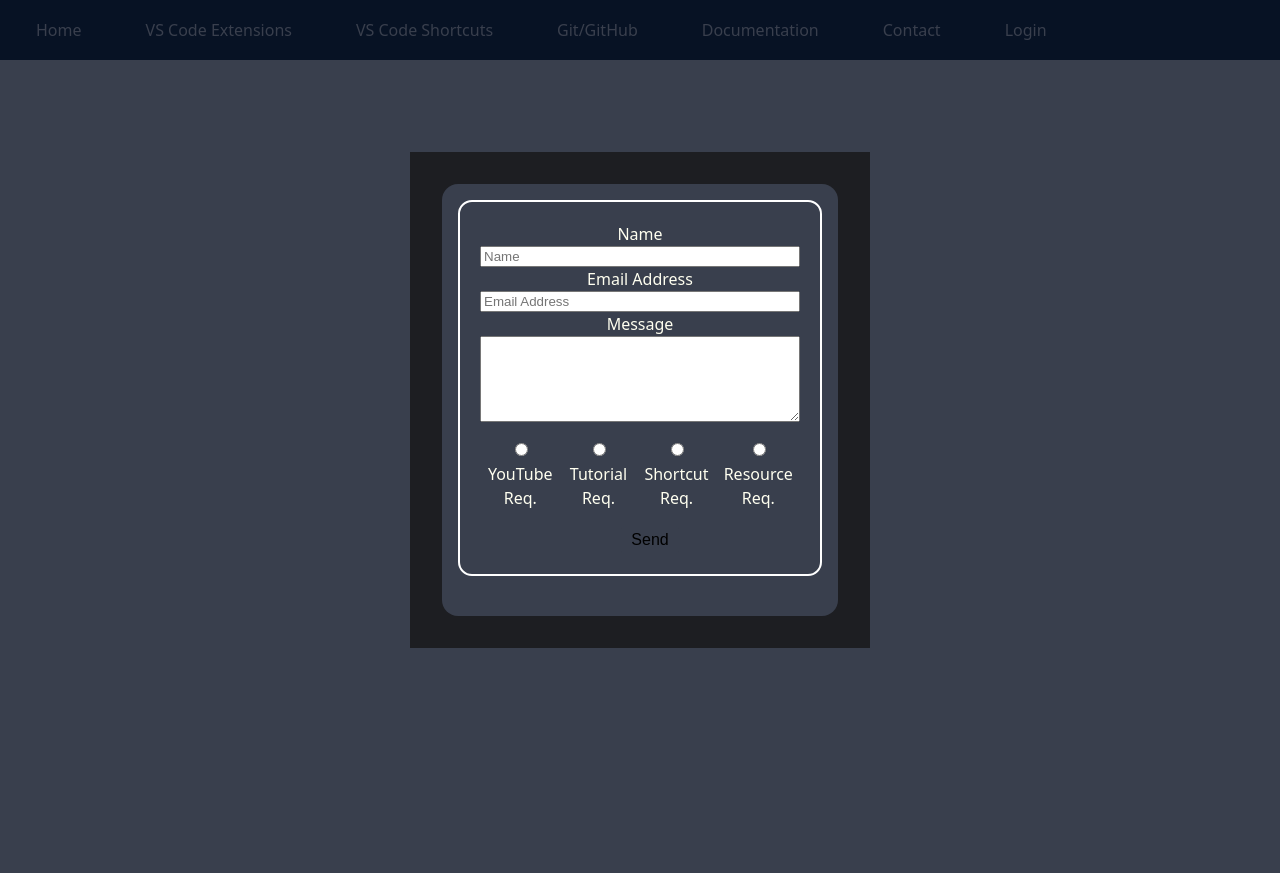
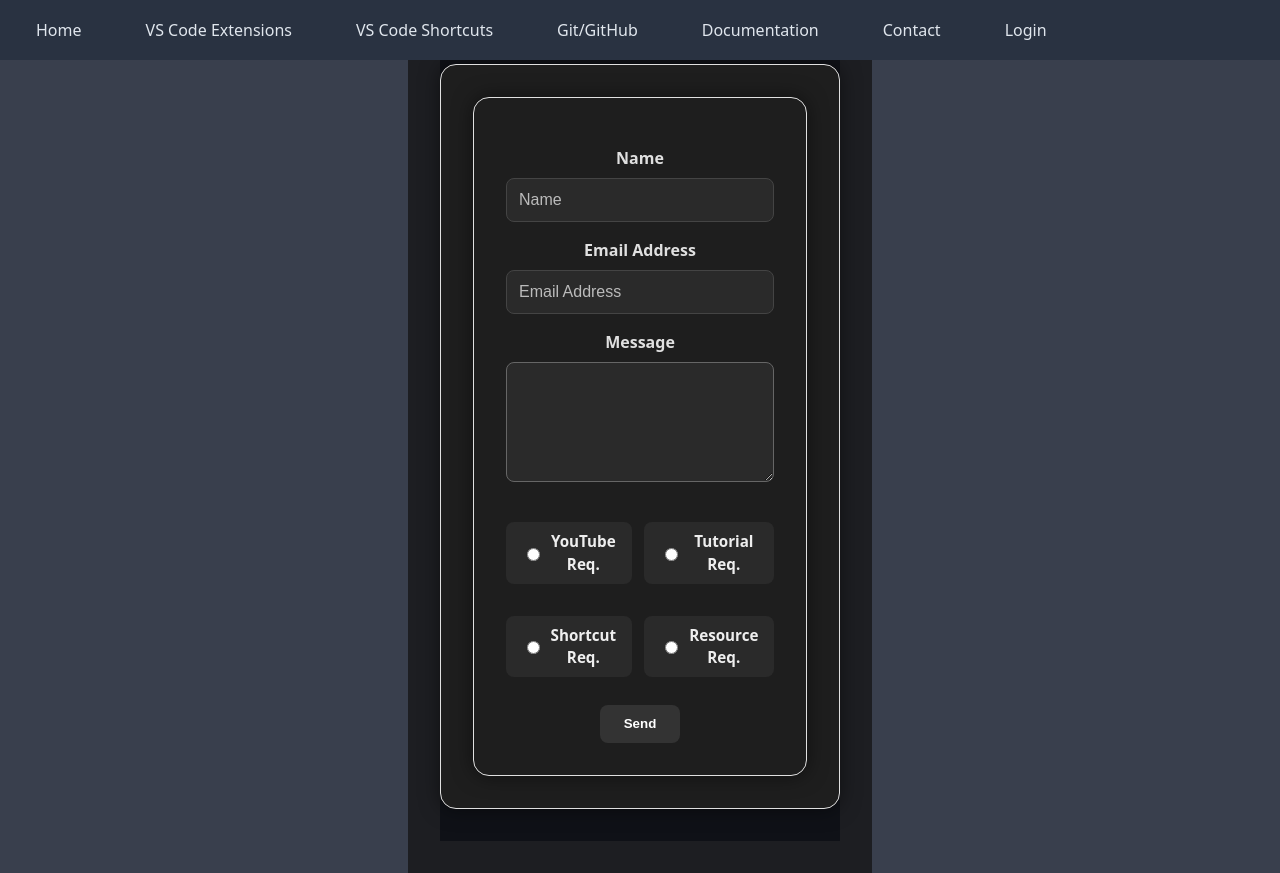
Before and after one commit to eshankman/FTRI54Resources, a React (Vite) app in the folder client/: page /contact in a window 1280 px wide. Before the commit the page ends 800 px from the top, so only its background shows below. Built offline with nearby package versions, Linux system fonts and the light colour scheme.

Commit message:
updated css styling

```diff
--- a/client/src/components/contact/Contact.jsx
+++ b/client/src/components/contact/Contact.jsx
@@ -37,26 +37,32 @@ export default function Contact() {
       {/*prettier-ignore */}
       <form onSubmit={handleSubmit}>
         <div className={styles.formInfo}>
-          <label>Name</label>
-          <input id="name" name="name" placeholder="Name" required />
+        <label>Name</label>
+        <input id="name" name="name" type="text" placeholder="Name" required />
 
-          <label>Email Address</label>
-          <input id="email" name="email" placeholder="Email Address" type="email" required />
+
+        <label>Email Address</label>
+        <input id="email" name="email" placeholder="Email Address" type="email" required />
+
 
           <label>Message</label>
           <textarea className={styles.message} name="message" required></textarea>
 
          <div className={styles.radiobtn}>
-           <label><input type="radio" name="contentRec" value="YouTube" /> YouTube Req.</label>
-           <label><input type="radio" name="contentRec" value="Tutorial" /> Tutorial Req.</label>
-           <label><input type="radio" name="contentRec" value="Shortcut" /> Shortcut Req.</label>
-          <label><input type="radio" name="contentRec" value="Resource" /> Resource Req.</label>
+         <div className={styles.radioGroup}>
+          <label><input type="radio" name="content-rec" /> YouTube Req.</label>
+          <label><input type="radio" name="content-rec" /> Tutorial Req.</label>
+          <label><input type="radio" name="content-rec" /> Shortcut Req.</label>
+          <label><input type="radio" name="content-rec" /> Resource Req.</label>
         </div>
+
+
 
         <div className="btnContainer">
         <button className={styles.btn} type="submit">Send</button>
         </div>
         </div>
+      </div>
       </form>
     </div>
   );
--- a/client/src/components/contact/contact.module.css
+++ b/client/src/components/contact/contact.module.css
@@ -1,57 +1,101 @@
-:root {
-  border-radius: 14px;
+* {
+  box-sizing: border-box;
+}
+
+.formTemplate {
+  display: flex;
+  justify-content: center;
+  align-items: center;
+  padding: 2rem 0;
+  background-color: #0f1117;
+  min-height: 100vh;
 }
 
 .formInfo {
-  display: flex;
-  flex-direction: column;
-  border: 2px solid white;
-  width: 25vw;
-  padding: 20px 20px;
-  border-radius: 14px;
+  background-color: #1e1e1e;
+  padding: 2rem;
+  border-radius: 1rem;
+  box-shadow: 0 0 20px rgba(0, 0, 0, 0.5);
+  color: #ffffff;
+  width: 100%;
+  max-width: 600px;
+  border: 1px solid #e0e0e0;
+}
+
+.formInfo label {
+  display: block;
+  color: #e0e0e0;
+  font-weight: bold;
+  margin-top: 1rem;
+  margin-bottom: 0.25rem;
+}
+
+input[type='text'],
+input[type='email'],
+textarea {
+  width: 100%;
+  display: block;
+  padding: 0.75rem;
+  margin: 0.5rem 0 1rem;
+  border-radius: 0.5rem;
+  border: 1px solid #444;
+  background-color: #2a2a2a;
+  color: #fff;
+  font-size: 1rem;
+}
+
+input::placeholder,
+textarea::placeholder {
+  color: #bbb;
+}
+
+textarea {
+  min-height: 120px;
+  resize: vertical;
+  border: 1px solid #666;
+}
+
+.radiobtn {
+  margin-top: 1.5rem;
+}
+
+.radioGroup {
+  display: grid;
+  grid-template-columns: repeat(2, 1fr);
+  gap: 0.75rem;
+  justify-content: center;
   margin-bottom: 1.5rem;
 }
 
-.message {
-  height: 5rem;
-  resize: vertical;
-  white-space: pre-wrap;
-  overflow-wrap: normal;
+.radioGroup label {
+  display: flex;
+  align-items: center;
+  gap: 0.5rem;
+  font-size: 0.95rem;
+  background-color: #2a2a2a;
+  padding: 0.5rem 1rem;
+  border-radius: 0.5rem;
+  color: #eee;
+  cursor: pointer;
+}
+
+.btnContainer {
+  display: flex;
   justify-content: center;
 }
 
 .btn {
-  display: inline-block;
-  flex-direction: column;
-  background-color: #393f4d;
-  color: black;
-  padding: 5px 10px;
-  font-size: 1rem;
+  background-color: #333;
+  color: #fff;
+  padding: 0.7rem 1.5rem;
   border: none;
-  border-radius: 3px;
+  border-radius: 0.5rem;
   cursor: pointer;
-  margin-left: 20px;
-  margin-top: 1rem;
+  font-weight: bold;
+  transition: background 0.2s ease;
 }
+
 .btn:hover {
   background-color: #feda6a;
-  color: black;
+  color: #000;
 }
-
-.btnContainer {
-  display: flex;
-  justify-content: flex-end;
-}
-.radiobtn {
-  margin-top: 1rem;
-  display: flex;
-}
-
-.formTemplate {
-  display: flex;
-  flex-direction: column;
-  background-color: #393f4d;
-  padding: 1rem;
-  border-radius: 16px;
-  width: fit-content;
-}
--- a/client/src/components/login/login.jsx
+++ b/client/src/components/login/login.jsx
@@ -54,11 +54,22 @@ export default function LoginSignup() {
 
         <button type="submit" className={styles.btn}> {action} </button>
 
-        <div className={styles.toggle}> {action === 'Sign Up' ? ( <p>  Already have an account?{' '}
-          <span onClick={() => setAction('Log In')} style={{ color: 'blue', cursor: 'pointer', textDecoration: 'underline' }} >Log In</span></p>) : ( <p> New here?{' '}
-           <span onClick={() => setAction('Sign Up')} style={{ color: 'blue', cursor: 'pointer', textDecoration: 'underline' }} >Sign Up</span></p>
-          )}
-        </div>
+        <div className={styles.toggle}>
+  {action === 'Sign Up' ? (
+    <p>
+      Already have an account?{' '}
+      <button type="button" onClick={() => setAction('Log In')} className={styles.toggleBtn}>
+        Log In</button></p>
+  ) : (
+    <p>
+      New here?{' '}
+      <button type="button" onClick={() => setAction('Sign Up')} className={styles.toggleBtn}>
+        Sign Up
+      </button>
+    </p>
+  )}
+</div>
+
 
         <div className={styles.forgotpassword}>
           <a href={`mailto:${import.meta.env.VITE_EMAILFORGOTPASSWORD}`}>
--- a/client/src/components/login/login.module.css
+++ b/client/src/components/login/login.module.css
@@ -1,42 +1,103 @@
-form {
-  display: flex;
-  flex-direction: row;
-  align-items: center;
-  margin-left: auto;
-  gap: 10px;
+* {
+  box-sizing: border-box;
 }
 
+.login {
+  display: flex;
+  flex-direction: column;
+  justify-content: center;
+  align-items: center;
+  background-color: #0f1117;
+  min-height: 100vh;
+  padding: 2rem;
+  color: #ffffff;
+}
+
+.login h1 {
+  text-align: center;
+  font-weight: bold;
+  margin-bottom: 2rem;
+  line-height: 1.4;
+}
+
+form {
+  background-color: #1e1e1e;
+  padding: 2rem;
+  border-radius: 1rem;
+  box-shadow: 0 0 20px rgba(0, 0, 0, 0.5);
+  border: 1px solid #e0e0e0;
+  width: 100%;
+  max-width: 400px;
+  display: flex;
+  flex-direction: column;
+  gap: 1rem;
+}
+
+/* Input Fields */
 .user,
 .pass {
-  padding: 5px;
+  width: 100%;
+  padding: 0.75rem;
+  border-radius: 0.5rem;
+  border: 1px solid #444;
+  background-color: #2a2a2a;
+  color: #fff;
   font-size: 1rem;
 }
 
+.user::placeholder,
+.pass::placeholder {
+  color: #bbb;
+}
+
 .btn {
-  display: inline-block;
-  flex-direction: column;
-  background-color: #393f4d;
+  background-color: #333;
   color: white;
-  padding: 5px 10px;
+  padding: 0.75rem;
   font-size: 1rem;
   border: none;
-  border-radius: 3px;
+  border-radius: 0.5rem;
   cursor: pointer;
-  margin-left: 20px;
+  transition: background 0.2s ease;
 }
 
 .btn:hover {
   background-color: #feda6a;
-  color: slategrey;
+  color: #000;
 }
 
-.btnContainer {
-  display: block;
+.toggle {
+  text-align: center;
+  font-size: 0.95rem;
+  color: #bbb;
 }
 
-.forgot-password {
-  display: flex;
-  margin-left: 5px;
-  margin-top: 15px;
-  color: blue;
+.toggleBtn {
+  background: none;
+  border: none;
+  color: #feda6a;
+  text-decoration: underline;
+  cursor: pointer;
+  font-size: inherit;
+  padding: 0;
+  margin: 0;
 }
+
+.toggleBtn:hover {
+  color: #fff;
+}
+
+.forgotpassword {
+  text-align: center;
+  margin-top: 1rem;
+}
+
+.forgotpassword a {
+  color: #feda6a;
+  text-decoration: none;
+}
+
+.forgotpassword span {
+  text-decoration: underline;
+  margin-left: 0.25rem;
+}
--- a/client/src/components/navbar/Navbar.module.css
+++ b/client/src/components/navbar/Navbar.module.css
@@ -16,7 +16,8 @@ body {
   left: 0;
   right: 0;
   z-index: 1000;
-  background-color: #071224;
+  /* background-color: #071224; */
+  background-color: #293241;
   height: 60px;
   display: flex;
   align-items: center;
@@ -39,7 +40,8 @@ body {
 
 .nav a {
   text-decoration: none;
-  color: #393f4d;
+  /* color: #393f4d; */
+  color: #e0e6ed;
   padding: 0.5em 1em;
   transition: all 0.3s ease;
   font-size: 1rem;
@@ -49,3 +51,9 @@ body {
   color: #feda6a;
   font-weight: bold;
 }
+
+.nav a.active {
+  color: #feda6a;
+  font-weight: bold;
+  border-bottom: 2px solid #feda6a;
+}
```
